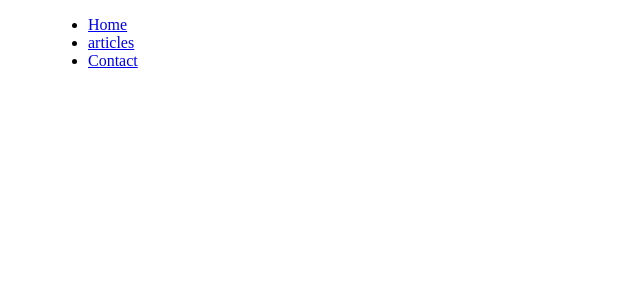
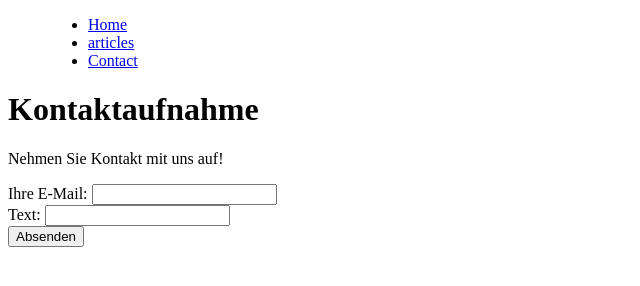
Before and after one commit to LangsenlehnerJonas/2023-09-14_git-Website, a plain HTML site: page contact.html in a window 1280 px wide. Shown: the whole page, without its empty margins (0-640 px from the left). Drawn offline with Linux system fonts and the light colour scheme.

Commit message:
added form to contact

```diff
--- a/contact.html
+++ b/contact.html
@@ -13,5 +13,23 @@
             <li><a href="contact.html">Contact</a></li>
           </ul>
     </menu>
+
+    <h1>Kontaktaufnahme</h1>
+    <p>Nehmen Sie Kontakt mit uns auf!</p>
+
+    <div>
+        <label for="">Ihre E-Mail:</label>
+        <input type="email" id="userEmail">
+    </div>
+
+    <div>
+        <label for="">Text:</label>
+        <input type="text">
+    </div>
+
+    <button onclick="sendEmail();">Absenden</button>
+
+
+
 </body>
 </html>
```
